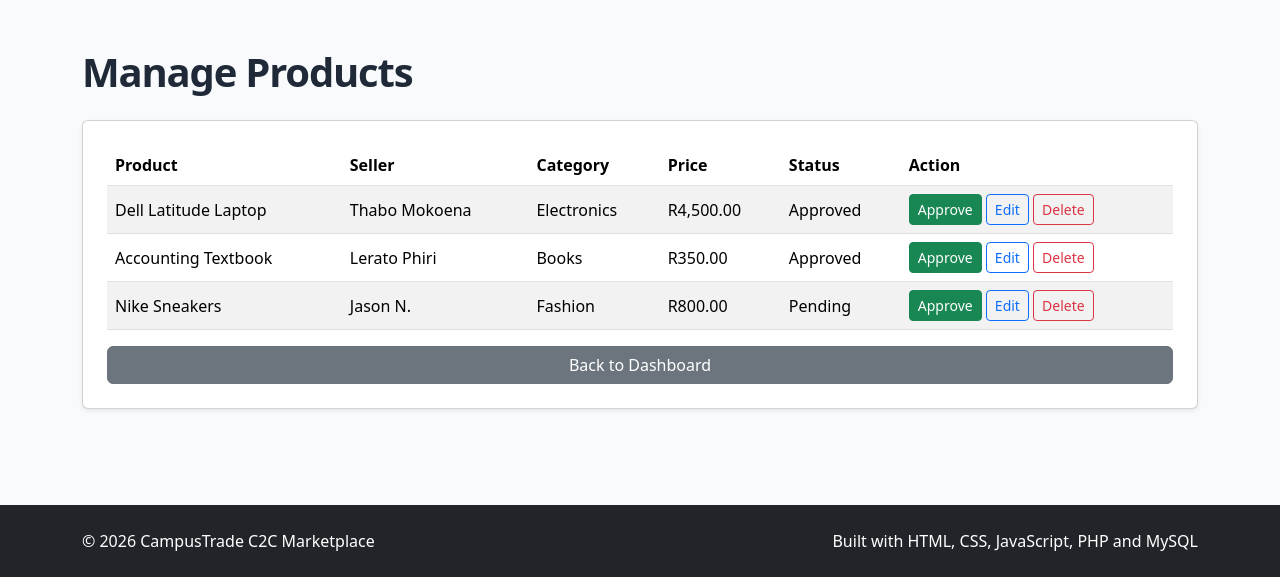
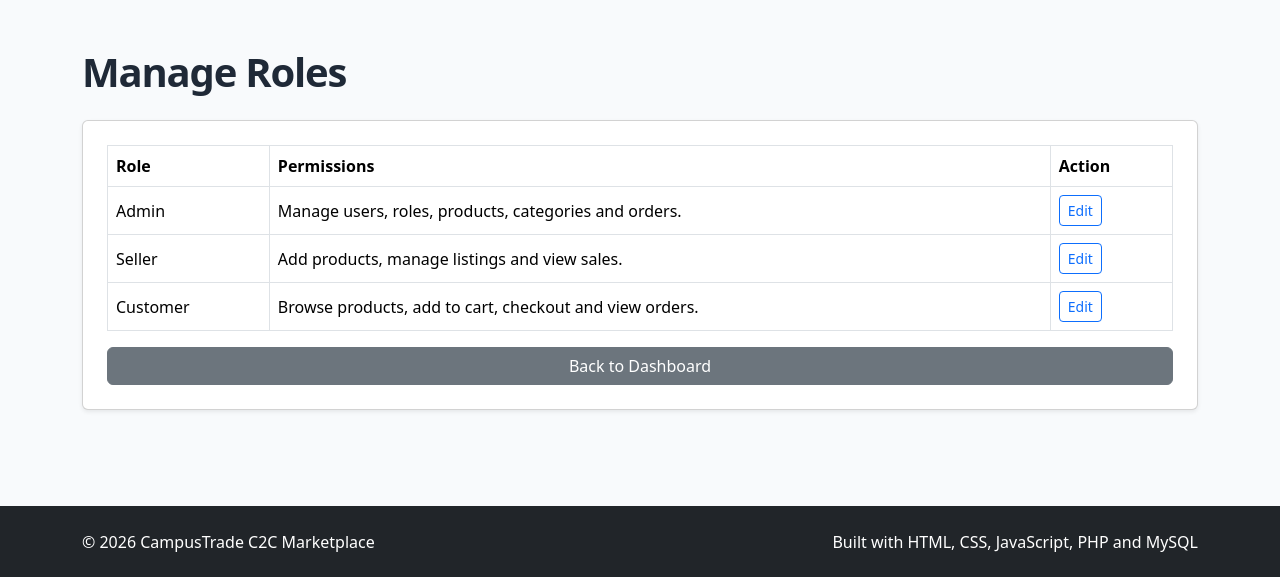
Before and after one commit to TaiwoAdigun1/campustrade-c2c-marketplace, a PHP site: page /admin/products.php in a window 1280 px wide. Shown: the part 56-633 px from the top of the page. Run offline with PHP 8.4, Linux system fonts and the light colour scheme.

Commit message:
products.php

```diff
--- a/admin/products.php
+++ b/admin/products.php
@@ -1,59 +1,35 @@
 <?php require_once '../includes/header.php'; ?>
 
 <section class="container py-5">
-    <h1 class="section-title mb-4">Manage Products</h1>
+    <h1 class="section-title mb-4">Manage Roles</h1>
 
     <div class="card p-4 shadow-sm">
-        <table class="table table-striped align-middle">
+        <table class="table table-bordered align-middle">
             <thead>
                 <tr>
-                    <th>Product</th>
-                    <th>Seller</th>
-                    <th>Category</th>
-                    <th>Price</th>
-                    <th>Status</th>
+                    <th>Role</th>
+                    <th>Permissions</th>
                     <th>Action</th>
                 </tr>
             </thead>
 
             <tbody>
                 <tr>
-                    <td>Dell Latitude Laptop</td>
-                    <td>Thabo Mokoena</td>
-                    <td>Electronics</td>
-                    <td>R4,500.00</td>
-                    <td>Approved</td>
-                    <td>
-                        <button class="btn btn-sm btn-success">Approve</button>
-                        <button class="btn btn-sm btn-outline-primary">Edit</button>
-                        <button class="btn btn-sm btn-outline-danger">Delete</button>
-                    </td>
+                    <td>Admin</td>
+                    <td>Manage users, roles, products, categories and orders.</td>
+                    <td><button class="btn btn-sm btn-outline-primary">Edit</button></td>
                 </tr>
 
                 <tr>
-                    <td>Accounting Textbook</td>
-                    <td>Lerato Phiri</td>
-                    <td>Books</td>
-                    <td>R350.00</td>
-                    <td>Approved</td>
-                    <td>
-                        <button class="btn btn-sm btn-success">Approve</button>
-                        <button class="btn btn-sm btn-outline-primary">Edit</button>
-                        <button class="btn btn-sm btn-outline-danger">Delete</button>
-                    </td>
+                    <td>Seller</td>
+                    <td>Add products, manage listings and view sales.</td>
+                    <td><button class="btn btn-sm btn-outline-primary">Edit</button></td>
                 </tr>
 
                 <tr>
-                    <td>Nike Sneakers</td>
-                    <td>Jason N.</td>
-                    <td>Fashion</td>
-                    <td>R800.00</td>
-                    <td>Pending</td>
-                    <td>
-                        <button class="btn btn-sm btn-success">Approve</button>
-                        <button class="btn btn-sm btn-outline-primary">Edit</button>
-                        <button class="btn btn-sm btn-outline-danger">Delete</button>
-                    </td>
+                    <td>Customer</td>
+                    <td>Browse products, add to cart, checkout and view orders.</td>
+                    <td><button class="btn btn-sm btn-outline-primary">Edit</button></td>
                 </tr>
             </tbody>
         </table>
```
